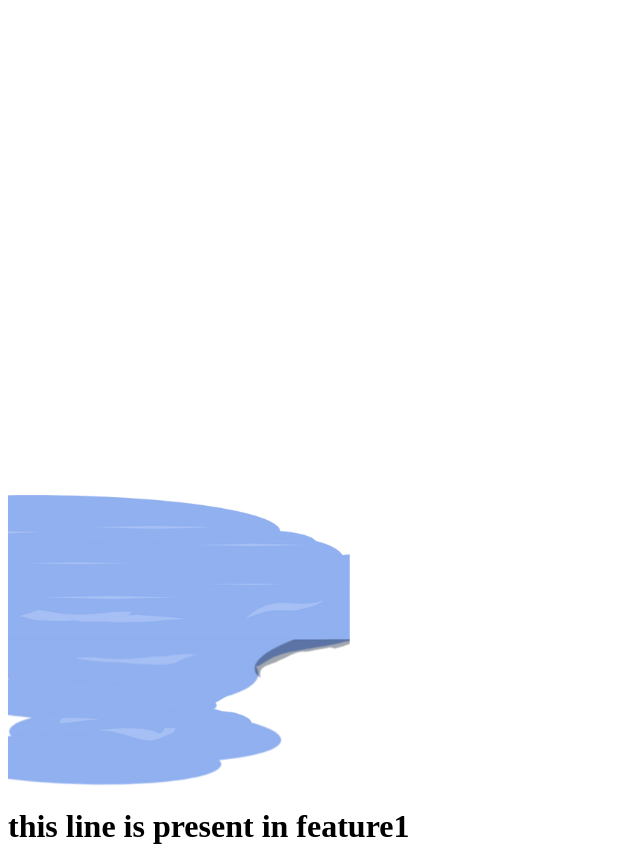
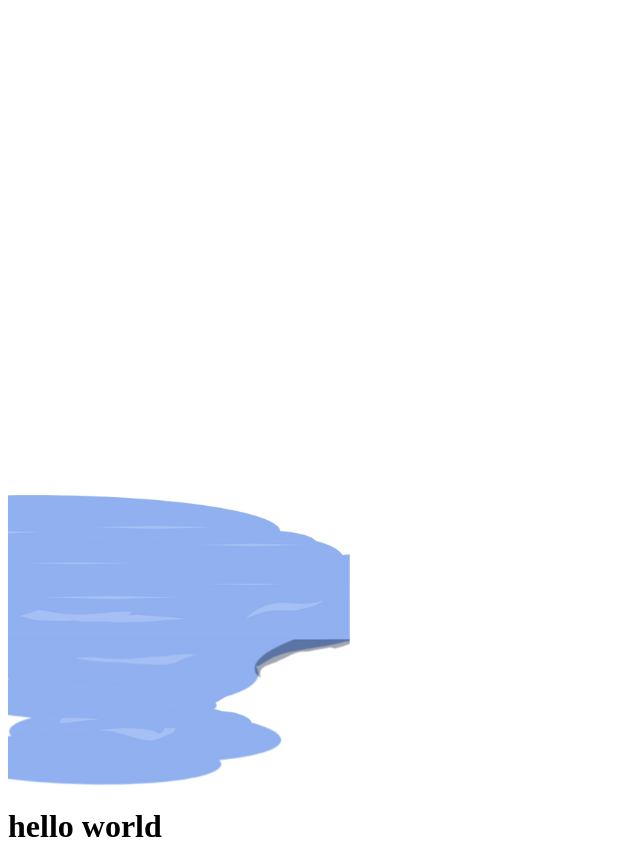
Before and after one commit to nehamohan24/sample, a plain HTML site: page index.html in a window 1280 px wide. Shown: the part 48-914 px from the top of the page, without its empty margins (0-640 px from the left). Drawn offline with Linux system fonts and the light colour scheme.

Commit message:
main changed

```diff
--- a/index.html
+++ b/index.html
@@ -2,6 +2,6 @@
     <body>
 <h1>hello world</h1>
 <img src="img1.png">
-<h1>this line is present in feature1</h1>
+<h1>hello world</h1>
     </body>
 </html>
```
